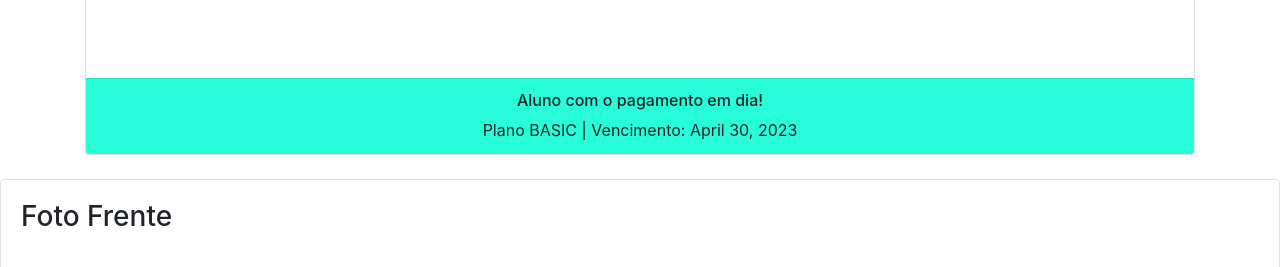
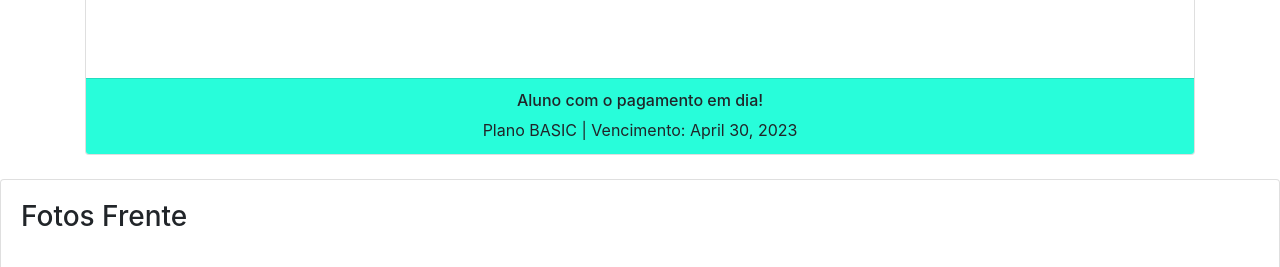
Before and after one commit to DigoRM/BodyHealthCoach, a Django app: page /aluno/1/perfil in a window 1280 px wide. Shown: the part 689-956 px from the top of the page. Run offline with Django 4.2, Linux system fonts and the light colour scheme; a user stored in the database is signed in; data comes from the database, SQL or seed files in the repository; some libraries are stand-ins or nearby versions.

Commit message:
atualizacoes

```diff
--- a/accounts/templates/coach/perfil_aluno.html
+++ b/accounts/templates/coach/perfil_aluno.html
@@ -97,7 +97,7 @@
 
             <div class="row">
                 <div class="col-md-12">
-                    <h3 class="card-title">Foto Frente</h3>
+                    <h3 class="card-title">Fotos Frente</h3>
                     <br>
                     <div class="row">
                         <div class="col">
@@ -128,6 +128,7 @@
                         <div class="col">
                             {% if aluno.foto_frente %}
                             <img class="img-fluid" src="{{aluno.foto_lado.url}}" alt="">
+                            {% else %}
                             <h6>Aluno precisa atualizar o perfil.</h6>
                             {% endif %}
                         </div>
@@ -151,6 +152,7 @@
                         <div class="col">
                             {% if aluno.foto_frente %}
                             <img class="img-fluid" src="{{aluno.foto_verso.url}}" alt="">
+                            {% else %}
                             <h6>Aluno precisa atualizar o perfil.</h6>
                             {% endif %}
                         </div>
--- a/accounts/templates/home.html
+++ b/accounts/templates/home.html
@@ -99,7 +99,7 @@
 
             <div class="row">
                 <div class="col-md-12">
-                    <h3 class="card-title">Foto Frente</h3>
+                    <h3 class="card-title">Fotos Frente</h3>
                     <br>
                     <div class="row">
                         <div class="col">
```
